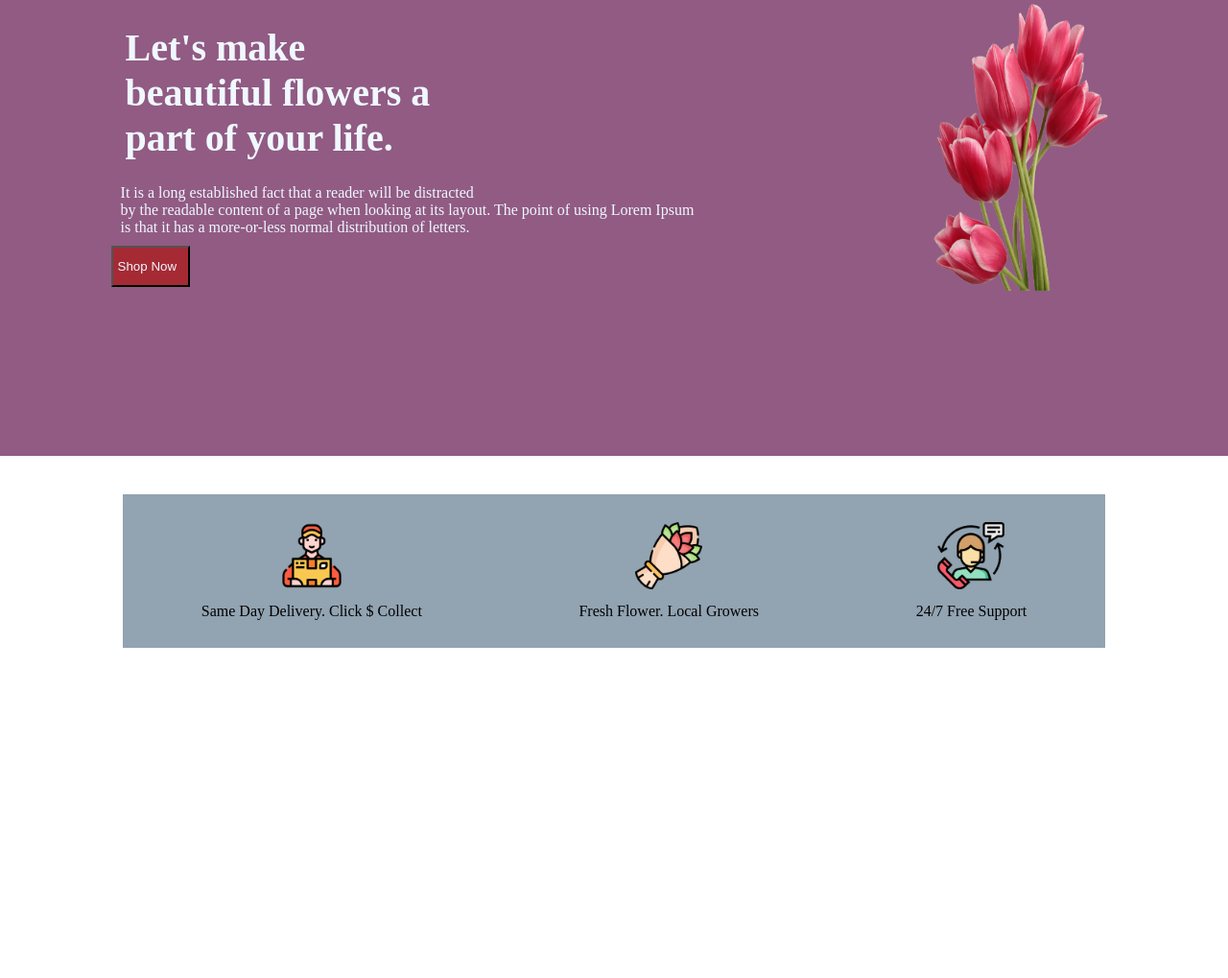
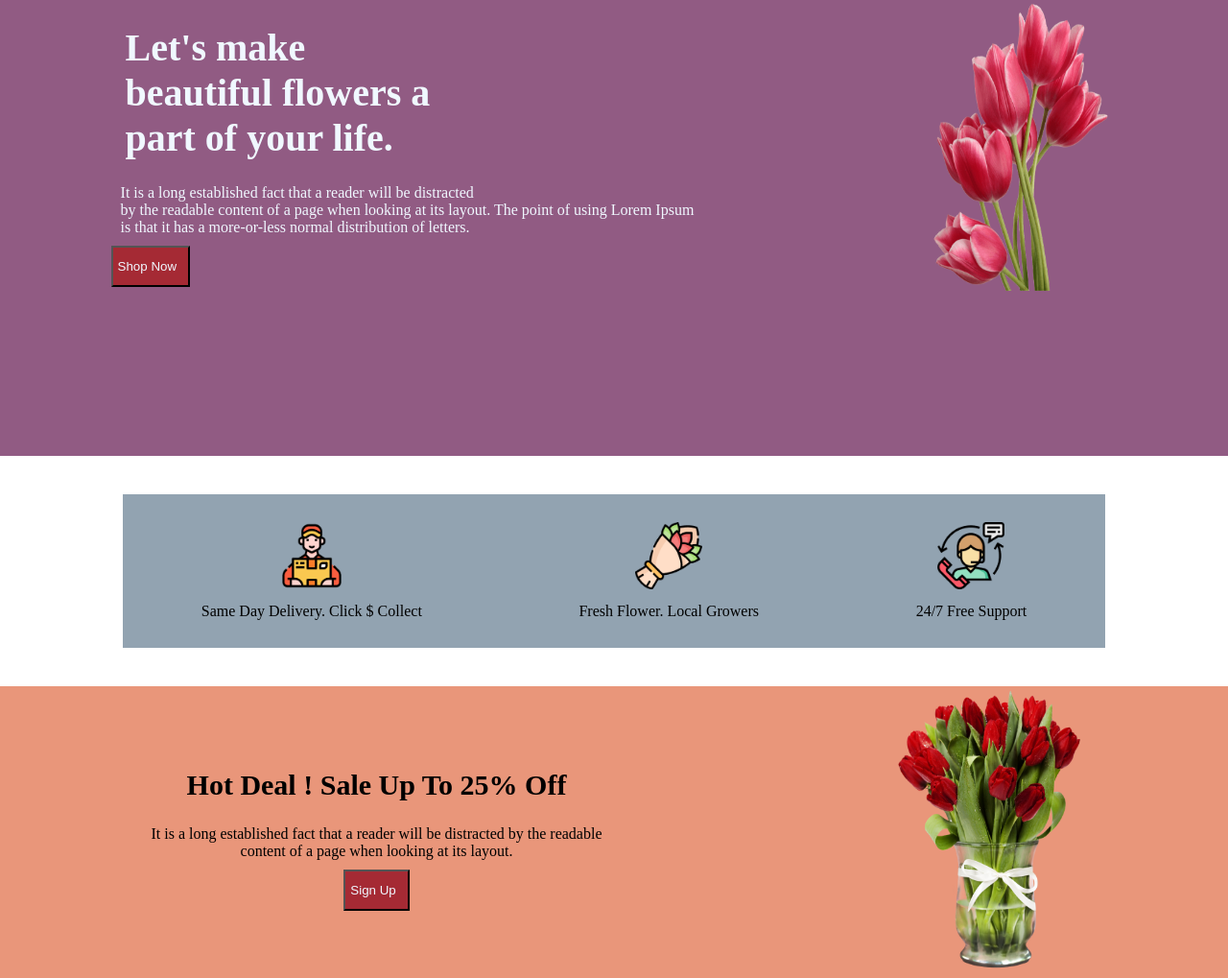
Before and after one commit to saymasadia11/Assignment_1, a plain HTML site: page index.html in a window 1280 px wide. Shown: the part 234-1253 px from the top of the page at 96% size. Before the commit the page ends 949 px from the top, so only its background shows below. Drawn offline with Linux system fonts and the light colour scheme.

```diff
--- a/index.html
+++ b/index.html
@@ -65,6 +65,22 @@
 
       </section>
 
+      <!-- sign_up section starts here -->
+      <div class="sign_container">
+        <div class="sign-info">
+          <h4 class="sign-title">
+            Hot Deal ! Sale Up To 25% Off</h4>
+          <p class="sign-desc">It is a long established fact that a reader  will be distracted by the readable <br>content of a page when looking at its layout.</p>
+
+          <button class="btn">Sign Up</button>
+        </div>
+        <div class="sign-img">
+          <img class="rose-img"src="images/pngwing 8.png" alt="">
+        </div>
+
+      </div>
+
+
 
 
     </main>
--- a/styles/style.css
+++ b/styles/style.css
@@ -123,3 +123,33 @@
 
     text-align: center;
 }
+
+/* sign related style */
+.sign_container{
+    display: flex;
+    align-items: center;
+    justify-content: space-around;
+    background-color: darksalmon;
+
+
+}
+.sign-title{
+    font-size: 30px;
+    font-weight: bold;
+    color: black;
+    padding: 15px;
+
+}
+.rose-img{
+    width: 200px;
+    height: 300px;
+}
+.sign-desc{
+    padding: 10px;
+    color: black;
+    text-align: center;
+
+}
+.sign-info{
+    text-align: center;
+}
```
